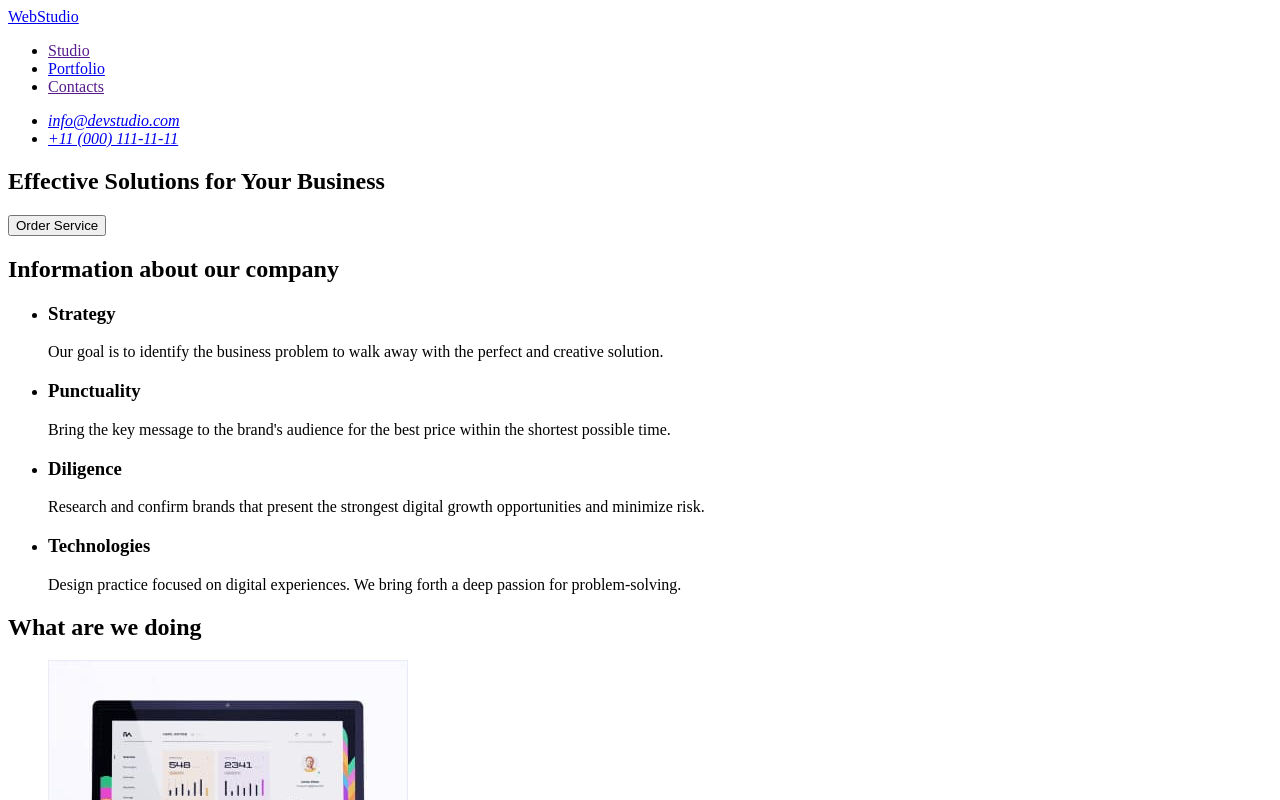
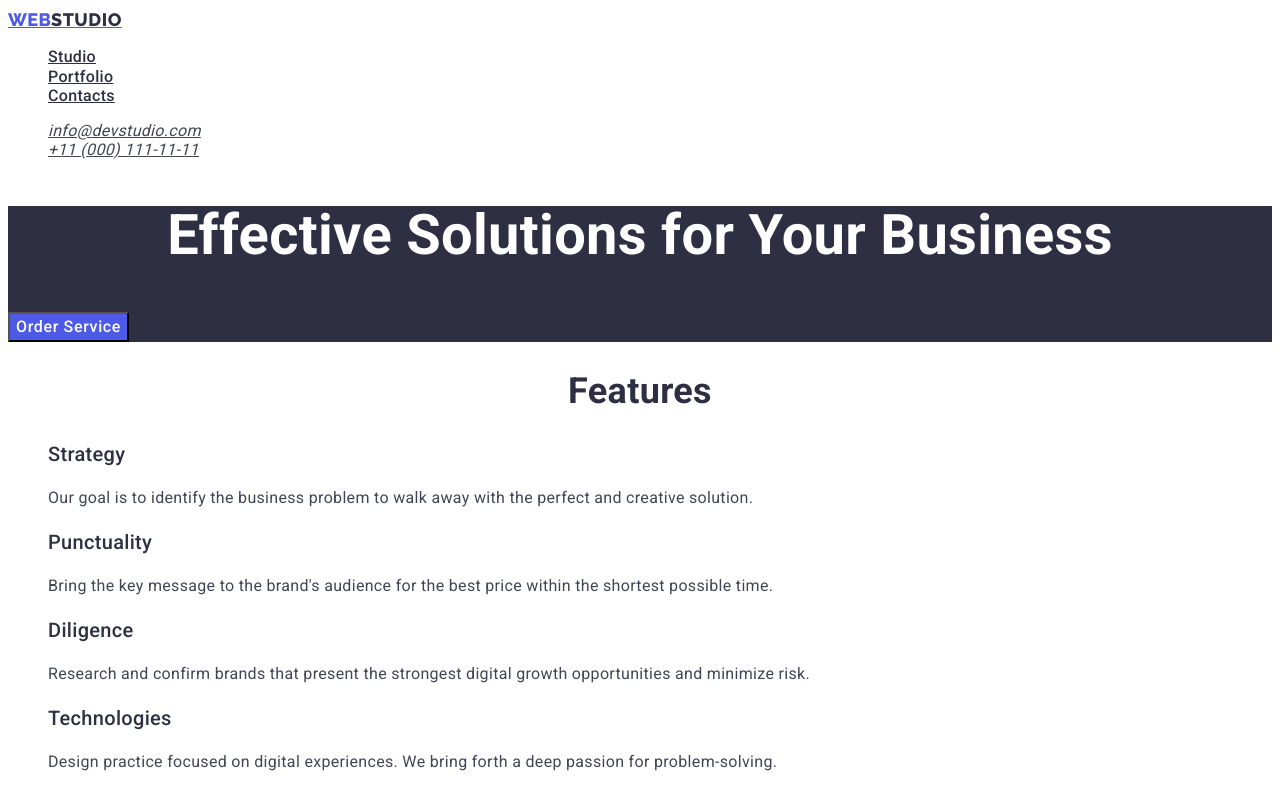
Before and after one commit to coopperhead/goit-markup-hw-02, a plain HTML site: page index.html in a window 1280 px wide. Shown: the top 800 px of the page. Drawn offline with Linux system fonts and the light colour scheme.

Commit message:
created styles for index.html

```diff
--- a/css/styles.css
+++ b/css/styles.css
@@ -0,0 +1,159 @@
+:root {
+    --primary-text-color: #434455;
+    --title-text-color: #2E2F42;
+    --accent-color: #404BBF;
+}
+
+/* body */
+
+body {
+    background-color: #ffffff;
+    color: var(--primary-text-color);
+    font-family: Roboto, sans-serif;
+    letter-spacing: 0.02em;
+
+}
+
+ul {
+    list-style: none;
+}
+
+/* logo */
+
+.logo,
+.footer .logo {
+    color: #4D5AE5;
+
+    font-family: Raleway, cursive;
+    font-weight: 800;
+    font-size: 18px;
+    line-height: 1.3;
+    text-transform: uppercase;
+}
+
+.logo-item {
+    color: var(--title-text-color);
+
+    font-family: Raleway, cursive;
+    font-weight: 800;
+    font-size: 18px;
+    line-height: 1.3;
+    letter-spacing: 0.03em;
+    text-transform: uppercase;
+}
+
+/* Site-navigation */
+
+.site-nav .link {
+    color: var(--title-text-color);
+
+    font-weight: 500;
+    font-size: 16px;
+    line-height: 1.2;
+}
+
+
+.list .link {
+    color: var(--primary-text-color);
+
+    font-weight: 400;
+    font-size: 16px;
+    line-height: 1.2;
+}
+
+/* section_1 Hero */
+
+.hero {
+    background-color: var(--title-text-color);
+}
+
+.hero-title {
+    color: #ffffff;
+
+    font-weight: 700;
+    font-size: 56px;
+    line-height: 1.07;
+    text-align: center;
+}
+
+/* button */
+
+.btn-title {
+    font-family: inherit;
+    background-color: #4D5AE5;
+    color: #ffffff;
+    font-weight: 500;
+    font-size: 16px;
+    line-height: 1.5;
+    letter-spacing: 0.04em;
+}
+
+.btn-title:hover,
+.btn-title:focus {
+    background-color: var(--accent-color);
+    color: #ffffff;
+    font-weight: 500;
+    font-size: 16px;
+    line-height: 1.5;
+    letter-spacing: 0.04em;
+}
+
+/* section_2 features */
+
+.section-title {
+    color: var(--title-text-color);
+
+    font-weight: 700;
+    font-size: 36px;
+    line-height: 1.11;
+    text-align: center;
+}
+
+.feature-list .title {
+    color: var(--title-text-color);
+    font-weight: 500;
+    font-size: 20px;
+    line-height: 1.2;
+}
+
+.feature-list .text {
+    font-weight: 400;
+    font-size: 16px;
+    line-height: 1.5;
+}
+
+/* section_4 Our Team */
+
+.team-list .title {
+    color: var(--title-text-color);
+    font-weight: 500;
+    font-size: 20px;
+    line-height: 1.2;
+}
+
+.team-list .text {
+    font-weight: 400;
+    font-size: 16px;
+    line-height: 1.4;
+}
+
+/* footer */
+
+footer {
+    background-color: var(--title-text-color);
+}
+
+.footer-logo-item {
+    font-family: Raleway, cursive;
+    color: #F4F4FD;
+    font-weight: 800;
+    font-size: 18px;
+    line-height: 1.16;
+}
+
+footer .text {
+    color: #E7E9FC;
+    font-weight: 400;
+    font-size: 16px;
+    line-height: 1.5;
+}
--- a/index.html
+++ b/index.html
@@ -6,6 +6,10 @@
     <meta http-equiv="X-UA-Compatible" content="IE=edge">
     <meta name="viewport" content="width=device-width, initial-scale=1.0">
     <title>WebStudio</title>
+    <link rel="preconnect" href="https://fonts.googleapis.com">
+    <link rel="preconnect" href="https://fonts.gstatic.com" crossorigin>
+    <link href="https://fonts.googleapis.com/css2?family=Raleway:wght@800&family=Roboto:wght@400;500;700&display=swap"
+        rel="stylesheet">
     <link rel="stylesheet" href="./css/styles.css">
 </head>
 
@@ -13,26 +17,27 @@
 
 <body>
 
-    <!-- page header -->
+    <!-- Navigation -->
     <header>
 
         <nav>
-            <a href="./index.html">WebStudio</a>
+            <a href="./index.html" class="logo">Web<span class="logo-item">Studio</span></a>
 
-            <ul>
-                <li><a href="">Studio</a></li>
-                <li><a href="./portfolio.html">Portfolio</a></li>
-                <li><a href="">Contacts</a></li>
+            <ul class="site-nav">
+                <li><a href="" class="link">Studio</a></li>
+                <li><a href="./portfolio.html" class="link">Portfolio</a></li>
+                <li><a href="" class="link">Contacts</a></li>
             </ul>
+
         </nav>
 
         <address>
-            <ul>
+            <ul class="list">
                 <li>
-                    <a href="mailto:info@devstudio.com">info@devstudio.com</a>
+                    <a href="mailto:info@devstudio.com" class="link">info@devstudio.com</a>
                 </li>
                 <li>
-                    <a href="tel:+110001111111">+11 (000) 111-11-11</a>
+                    <a href="tel:+110001111111" class="link">+11 (000) 111-11-11</a>
 
                 </li>
 
@@ -41,50 +46,54 @@
 
     </header>
 
-<main>
+    <main>
 
         <!-- section_1 Hero-->
-        <section>
+        <section class="hero">
 
-            <h1>Effective Solutions for Your Business</h1>
-            <button type="button">Order Service</button>
+            <h1 class="hero-title">Effective Solutions for Your Business</h1>
+            <button type="button" class="btn-title">Order Service</button>
 
         </section>
 
-        <!-- section_2-->
-        <section>
-            <h2>Information about our company</h2>
-            <ul>
+        <!-- section_2 features-->
+
+        <section class="section">
+
+            <h2 class="section-title">Features</h2>
+
+            <ul class="feature-list">
                 <li>
-                    <h3>Strategy</h3>
-                    <p>Our goal is to identify the business problem to walk away with the perfect and creative solution.
+                    <h3 class="title">Strategy</h3>
+                    <p class="text">Our goal is to identify the business problem to walk away with the perfect and creative solution.
                     </p>
                 </li>
                 <li>
-                    <h3>Punctuality</h3>
-                    <p>Bring the key message to the brand's audience for the best price within the shortest possible
+                    <h3 class="title">Punctuality</h3>
+                    <p class="text">Bring the key message to the brand's audience for the best price within the shortest possible
                         time.
                     </p>
                 </li>
                 <li>
-                    <h3>Diligence</h3>
-                    <p>Research and confirm brands that present the strongest digital growth opportunities and minimize
+                    <h3 class="title">Diligence</h3>
+                    <p class="text">Research and confirm brands that present the strongest digital growth opportunities and minimize
                         risk.</p>
                 </li>
                 <li>
-                    <h3>Technologies</h3>
-                    <p>Design practice focused on digital experiences. We bring forth a deep passion for
+                    <h3 class="title">Technologies</h3>
+                    <p class="text">Design practice focused on digital experiences. We bring forth a deep passion for
                         problem-solving.
                     </p>
                 </li>
             </ul>
+
         </section>
 
         <!-- section_3 -->
 
-        <section>
+        <section class="section">
 
-            <h2>What are we doing</h2>
+            <h2 class="section-title">What are we doing</h2>
             <ul>
                 <li>
                     <img src="./images/Rectangle_1.jpg" alt="computer monitor" width="360">
@@ -99,44 +108,44 @@
 
         </section>
 
-        <!-- section_4 -->
+        <!-- section_4 Our Team -->
 
-        <section>
+        <section class="section">
 
-            <h2>Our Team</h2>
+            <h2 class="section-title">Our Team</h2>
 
-            <ul>
+            <ul class="team-list">
                 <li>
                     <img src="./images/img_0.jpg" alt="foto Mark Guerrero" width="264">
-                    <h3>Mark Guerrero</h3>
-                    <p>Product Designer</p>
+                    <h3 class="title">Mark Guerrero</h3>
+                    <p class="text">Product Designer</p>
                 </li>
                 <li>
                     <img src="./images/img_1.jpg" alt="foto Tom Ford" width="264">
-                    <h3>Tom Ford</h3>
-                    <p>Frontend Developer</p>
+                    <h3 class="title">Tom Ford</h3>
+                    <p class="text">Frontend Developer</p>
                 </li>
                 <li>
                     <img src="./images/img_2.jpg" alt="foto Camila Garcia" width="264">
-                    <h3>Camila Garcia</h3>
-                    <p>Marketing</p>
+                    <h3 class="title">Camila Garcia</h3>
+                    <p class="text">Marketing</p>
                 </li>
                 <li>
                     <img src="./images/img_3.jpg" alt="foto Daniel Wilson" width="264">
-                    <h3>Daniel Wilson</h3>
-                    <p>UI Designer</p>
+                    <h3 class="title">Daniel Wilson</h3>
+                    <p class="text">UI Designer</p>
                 </li>
             </ul>
 
         </section>
 
-</main>
+    </main>
 
     <!-- footer -->
 
-    <footer>
-        <a href="./index.html">WebStudio</a>
-        <p>Increase the flow of customers and sales for your business with digital marketing & growth solutions.</p>
+    <footer class="footer">
+        <a href="./index.html" class="logo">Web<span class="footer-logo-item">Studio</span></a>
+        <p class="text">Increase the flow of customers and sales for your business with digital marketing & growth solutions.</p>
     </footer>
 
 </body>
```
Also changed, not shown: portfolio.html (+39 -19 lines).
